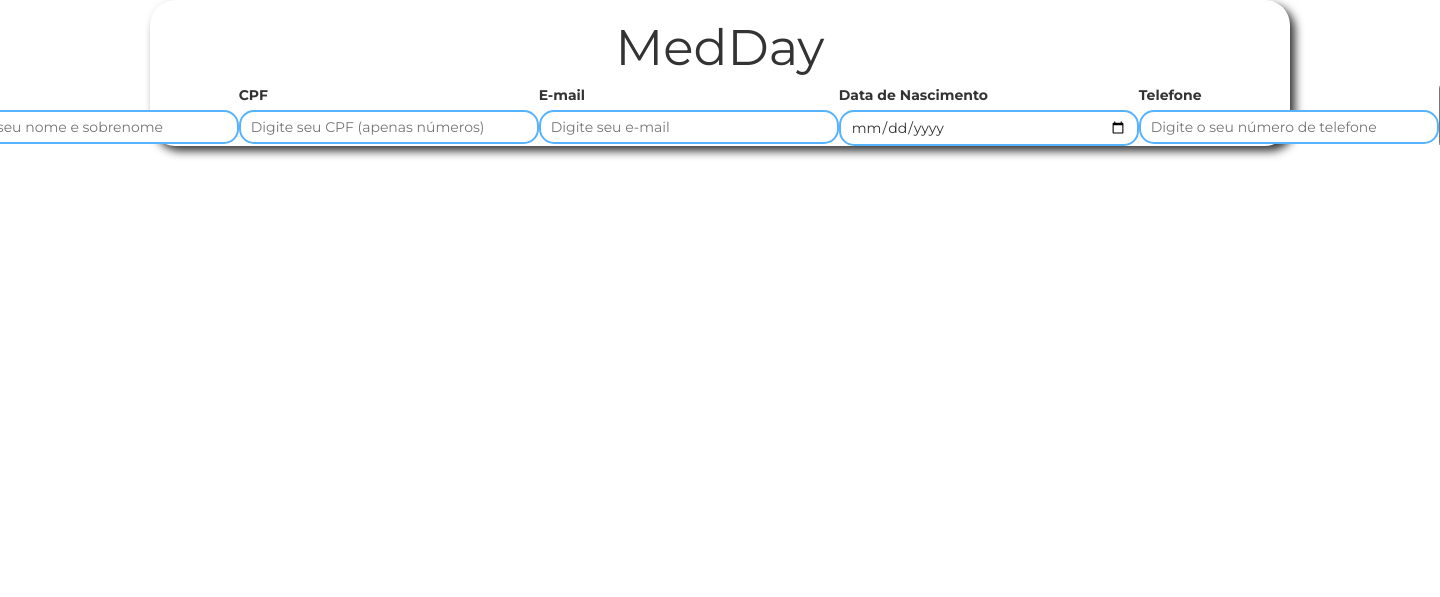
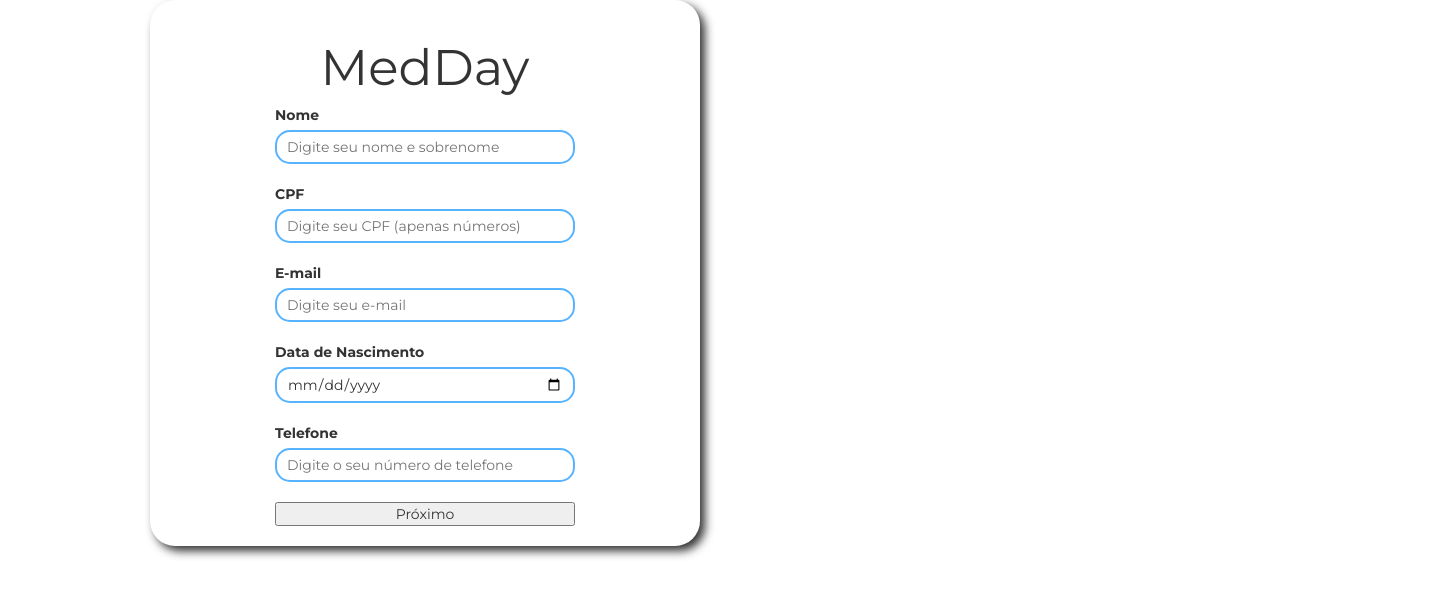
Before and after one commit to PauloTheLord/projeto_semestral, a Flask app: page /cadastrar in a window 1440 px wide; the page is wider, and only the part inside the window is pictured. Shown: the top 597 px of that part. Run offline with Flask 3, Linux system fonts and the light colour scheme; parts of the project's set-up code (start-up, migrations or seed data) failed here and were passed over; some libraries are stand-ins or nearby versions.

Commit message:
💎 style: estilizar espaço entre inputs

```diff
--- a/static/style/cadastrar.css
+++ b/static/style/cadastrar.css
@@ -32,6 +32,8 @@
     align-items: center;
     border-radius: 25px;
     box-shadow: 5px 5px 10px;
+    padding: 20px 20px;
+    width: 550px;
 }
 
 .part-1 .card-cadastro .group-titulo-logo {
@@ -48,7 +50,17 @@
     flex-direction: column;
 }
 
-.part-1 .card-cadastro form .textbox {
+.part-1 .card-cadastro form .step {
+    flex-direction: column;
+}
+
+.part-1 .card-cadastro form .step .group-label-input {
+    display: flex;
+    flex-direction: column;
+    margin-bottom: 20px;
+}
+
+.part-1 .card-cadastro form .step .textbox {
     width: 300px;
     padding: 5px 10px;
     border: 2px solid var(--secondary-color);
```
